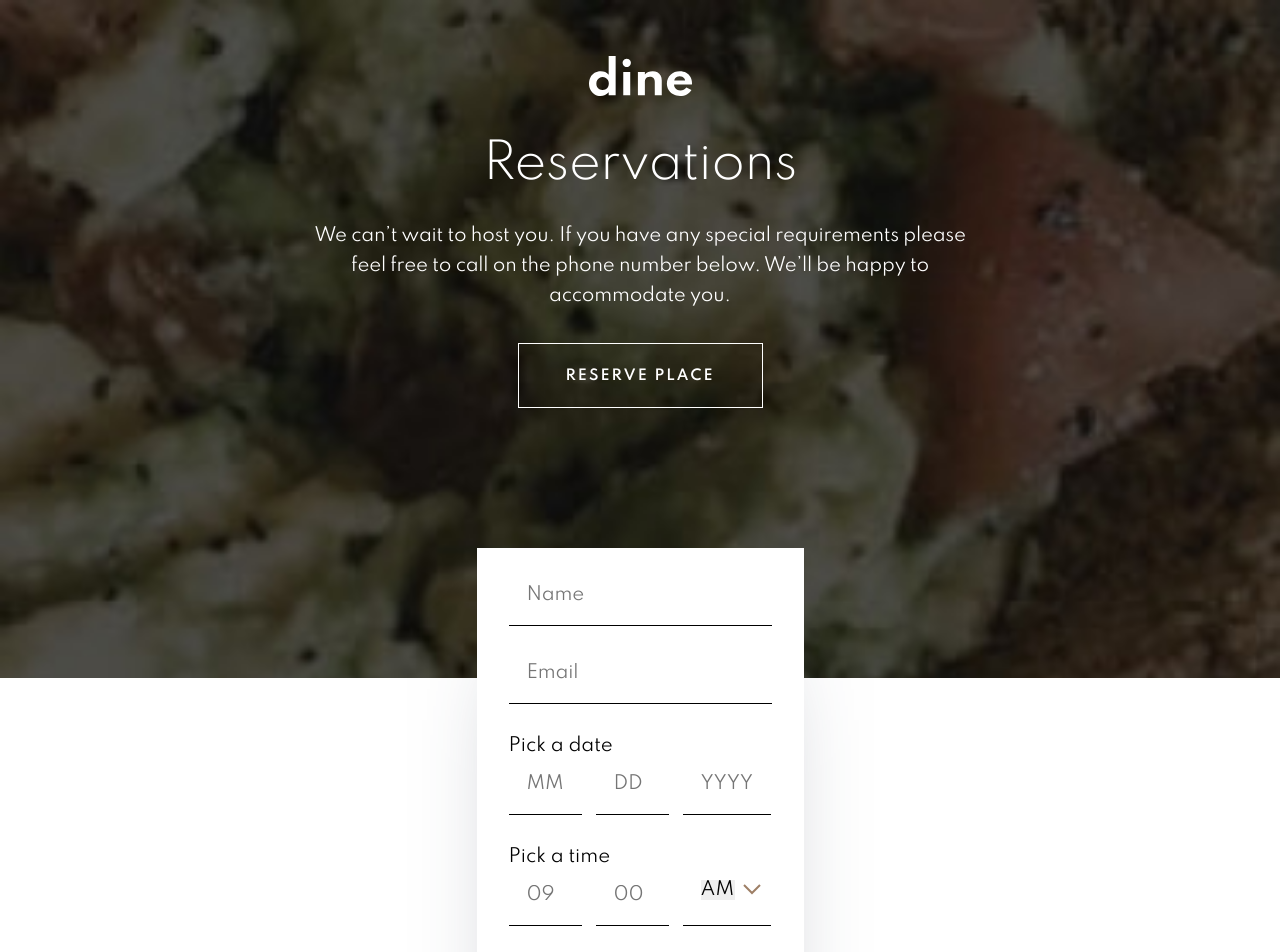
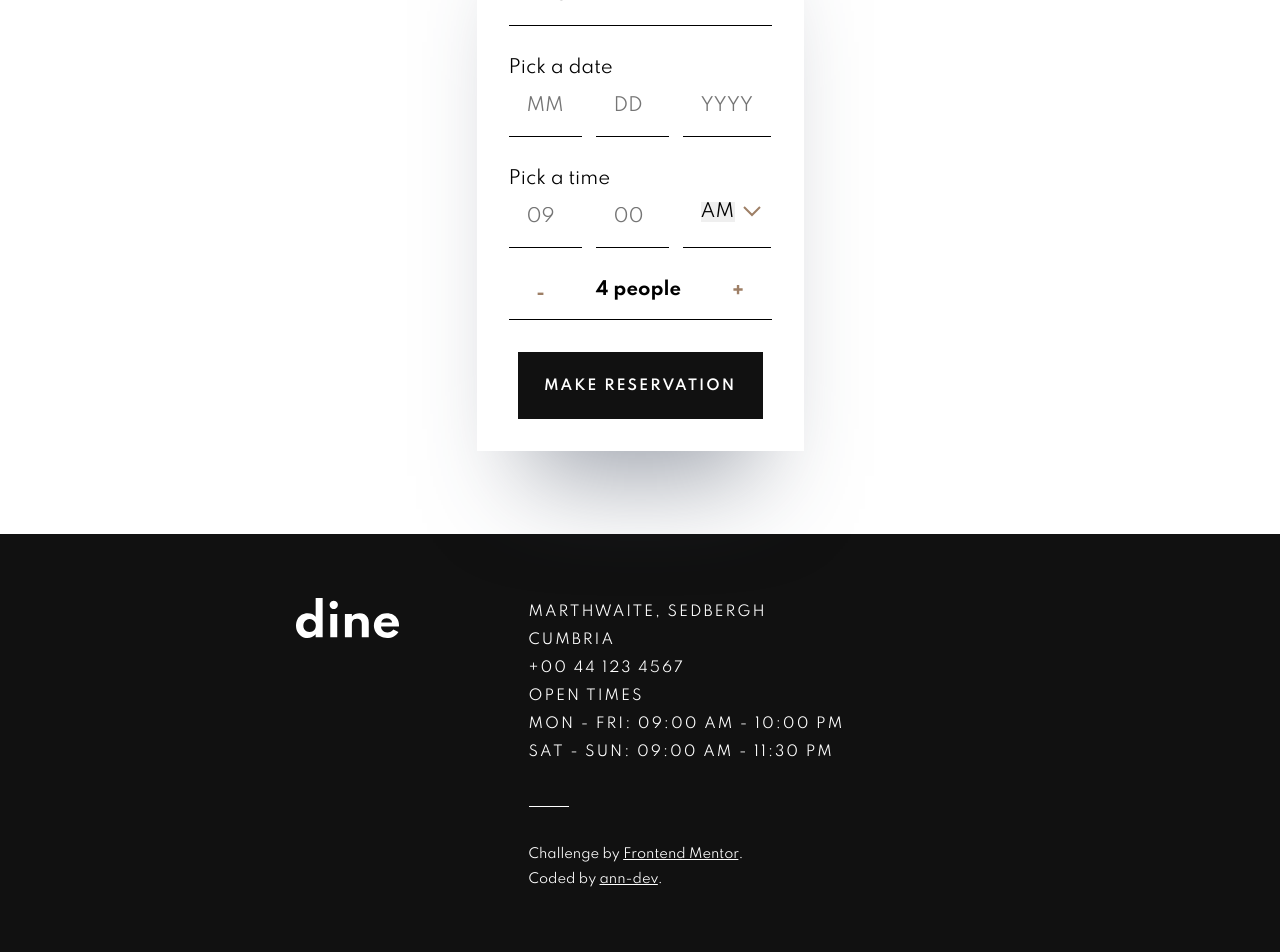
Before and after one commit to ann-dev/fem-dine-website, a Next.js app in the folder dine/: page /booking in a window 1280 px wide. Shown: the top 952 px of the page. Built offline with nearby package versions, Linux system fonts and the light colour scheme.

Commit message:
Code cleanup, footer on tablet done

```diff
--- a/dine/components/common/Container/index.js
+++ b/dine/components/common/Container/index.js
@@ -1,7 +1,7 @@
 import styled from 'styled-components';
 import { DEVICES } from 'constants/DEVICES';
 
-export const Container = styled.div`
+const Container = styled.div`
   max-width: 327px;
   margin: 0 auto;
   text-align: center;
@@ -10,10 +10,4 @@ export const Container = styled.div`
   }
 `;
 
-export const HeroContainer = styled(Container)`
-  padding: ${(props) => (props.bookingHero ? '56px 0 228px' : '232px 0 152px')};
-  @media ${DEVICES.tablet} {
-    padding: ${(props) =>
-      props.bookingHero ? '56px 0 270px' : '374px 0 216px'};
-  }
-`;
+export default Container;
--- a/dine/components/common/Heading/index.js
+++ b/dine/components/common/Heading/index.js
@@ -25,13 +25,6 @@ export const SmallHeading = styled(Heading)`
   }
 `;
 
-export const CtaHeading = styled(Heading)`
-  margin-top: 0;
-  @media ${DEVICES.tablet} {
-    max-width: 100%;
-  }
-`;
-
 export const HeroHeading = styled(Heading)`
   font-weight: 300;
   @media ${DEVICES.tablet} {
--- a/dine/components/homepage/Cta/index.js
+++ b/dine/components/homepage/Cta/index.js
@@ -1,9 +1,8 @@
 import Link from 'next/link';
 
 import { GhostButton } from 'components/common/Button';
-import { CtaHeading } from 'components/common/Heading';
 import ResponsivePicture from 'components/common/ResponsivePicture';
-import { CtaWrapper, BgImageWrapper, CtaContainer } from './styles';
+import { CtaWrapper, BgImageWrapper, CtaHeading, CtaContainer } from './styles';
 
 const Cta = () => (
   <CtaWrapper>
--- a/dine/components/homepage/EventSlider/index.js
+++ b/dine/components/homepage/EventSlider/index.js
@@ -1,8 +1,8 @@
 import Link from 'next/link';
 
+import Container from 'components/common/Container';
 import Article from 'components/common/Article';
 import { Button } from 'components/common/Button';
-import { Container } from 'components/common/Container';
 import ResponsivePicture from 'components/common/ResponsivePicture';
 
 import {
--- a/dine/components/homepage/FeaturedSection/index.js
+++ b/dine/components/homepage/FeaturedSection/index.js
@@ -1,4 +1,4 @@
-import { Container } from 'components/common/Container';
+import Container from 'components/common/Container';
 import ResponsivePicture from 'components/common/ResponsivePicture';
 import Article from 'components/common/Article';
 
--- a/dine/components/homepage/HomeHero/index.js
+++ b/dine/components/homepage/HomeHero/index.js
@@ -1,6 +1,5 @@
 import Link from 'next/link';
 
-import { HeroContainer } from 'components/common/Container';
 import { GhostButton } from 'components/common/Button';
 import DineLogo from 'components/common/DineLogo';
 import ResponsivePicture from 'components/common/ResponsivePicture';
@@ -8,6 +7,7 @@ import Article from 'components/common/Article';
 
 import {
   HomeHeroWrapper,
+  HomeHeroContainer,
   HomeTextWrapper,
   HomeBgImage,
   HomeContentWrapper
@@ -15,7 +15,7 @@ import {
 
 const HomeHero = () => (
   <HomeHeroWrapper>
-    <HeroContainer style={{ position: 'relative' }}>
+    <HomeHeroContainer style={{ position: 'relative' }}>
       <HomeBgImage>
         <ResponsivePicture path="images/homepage/hero-bg" alt="" tablet />
       </HomeBgImage>
@@ -33,7 +33,7 @@ const HomeHero = () => (
           <GhostButton>Book a table</GhostButton>
         </Link>
       </HomeContentWrapper>
-    </HeroContainer>
+    </HomeHeroContainer>
   </HomeHeroWrapper>
 );
 
--- a/dine/components/homepage/MenuHighlights/index.js
+++ b/dine/components/homepage/MenuHighlights/index.js
@@ -1,4 +1,4 @@
-import { Container } from 'components/common/Container';
+import Container from 'components/common/Container';
 import Article from 'components/common/Article';
 import MenuItem from './MenuItem';
 
--- a/dine/components/shared/Footer/index.js
+++ b/dine/components/shared/Footer/index.js
@@ -1,5 +1,5 @@
 import DineLogo from 'components/common/DineLogo';
-import { Container } from 'components/common/Container';
+import { FooterContainer, FooterContentWrapper } from './styles';
 
 import {
   FooterWrapper,
@@ -12,8 +12,9 @@ import {
 
 const Footer = () => (
   <FooterWrapper>
-    <Container>
+    <FooterContainer>
       <DineLogo />
+      <FooterContentWrapper>
         <ContactDetails>
           <ContactItem>
             Marthwaite, Sedbergh
@@ -53,7 +54,8 @@ const Footer = () => (
             .
           </AttributionItem>
         </Attribution>
-    </Container>
+      </FooterContentWrapper>
+    </FooterContainer>
   </FooterWrapper>
 );
 
--- a/dine/components/shared/Footer/styles.js
+++ b/dine/components/shared/Footer/styles.js
@@ -1,14 +1,36 @@
 import styled from 'styled-components';
+
 import { COLORS } from 'constants/COLORS';
+import { DEVICES } from 'constants/DEVICES';
+import Container from 'components/common/Container';
 
 export const FooterWrapper = styled.footer`
   background-color: ${COLORS.codGray};
   color: white;
   padding: 80px 0;
+  @media ${DEVICES.tablet} {
+    padding: 64px 0;
+  }
+`;
+
+export const FooterContainer = styled(Container)`
+  @media ${DEVICES.tablet} {
+    display: flex;
+  }
+`;
+
+export const FooterContentWrapper = styled.div`
+  @media ${DEVICES.tablet} {
+    margin-left: 130px;
+    text-align: left;
+  }
 `;
 
 export const ContactDetails = styled.div`
   margin-top: 38px;
+  @media ${DEVICES.tablet} {
+    margin-top: 0;
+  }
 `;
 
 export const ContactItem = styled.p`
@@ -24,6 +46,9 @@ export const FooterDivider = styled.div`
   height: 1px;
   margin: 40px auto;
   width: 40px;
+  @media ${DEVICES.tablet} {
+    margin: 40px 0;
+  }
 `;
 
 export const Attribution = styled.div`
@@ -32,7 +57,7 @@ export const Attribution = styled.div`
 
 export const AttributionItem = styled.p`
   font-size: 13px;
-  margin-bottom: 5px;
+  margin-bottom: 10px;
   a {
     text-decoration: underline;
   }
--- a/dine/pages/booking.js
+++ b/dine/pages/booking.js
@@ -1,6 +1,6 @@
 import Head from 'next/head';
 
-import Hero from 'components/shared/Hero';
+// import Hero from 'components/shared/Hero';
 import BookingForm from 'components/booking/BookingForm';
 
 const Booking = () => (
@@ -10,7 +10,7 @@ const Booking = () => (
       <link rel="icon" href="/favicon-32x32.png" />
     </Head>
 
-    <Hero
+    {/* <Hero
       fullImage
       bookingHero
       imagePath="/images/booking/hero-bg-mobile.jpg"
@@ -19,7 +19,7 @@ const Booking = () => (
       feel free to call on the phone number below. We’ll be happy to
       accommodate you."
       buttonText="Reserve place"
-    />
+    /> */}
     <BookingForm />
   </div>
 );
```
Also changed, not shown: dine/components/homepage/Cta/styles.js (+10 -2 lines), dine/components/homepage/HomeHero/styles.js (+9 -0 lines). Lines whose indentation alone changed are shown as unchanged.
